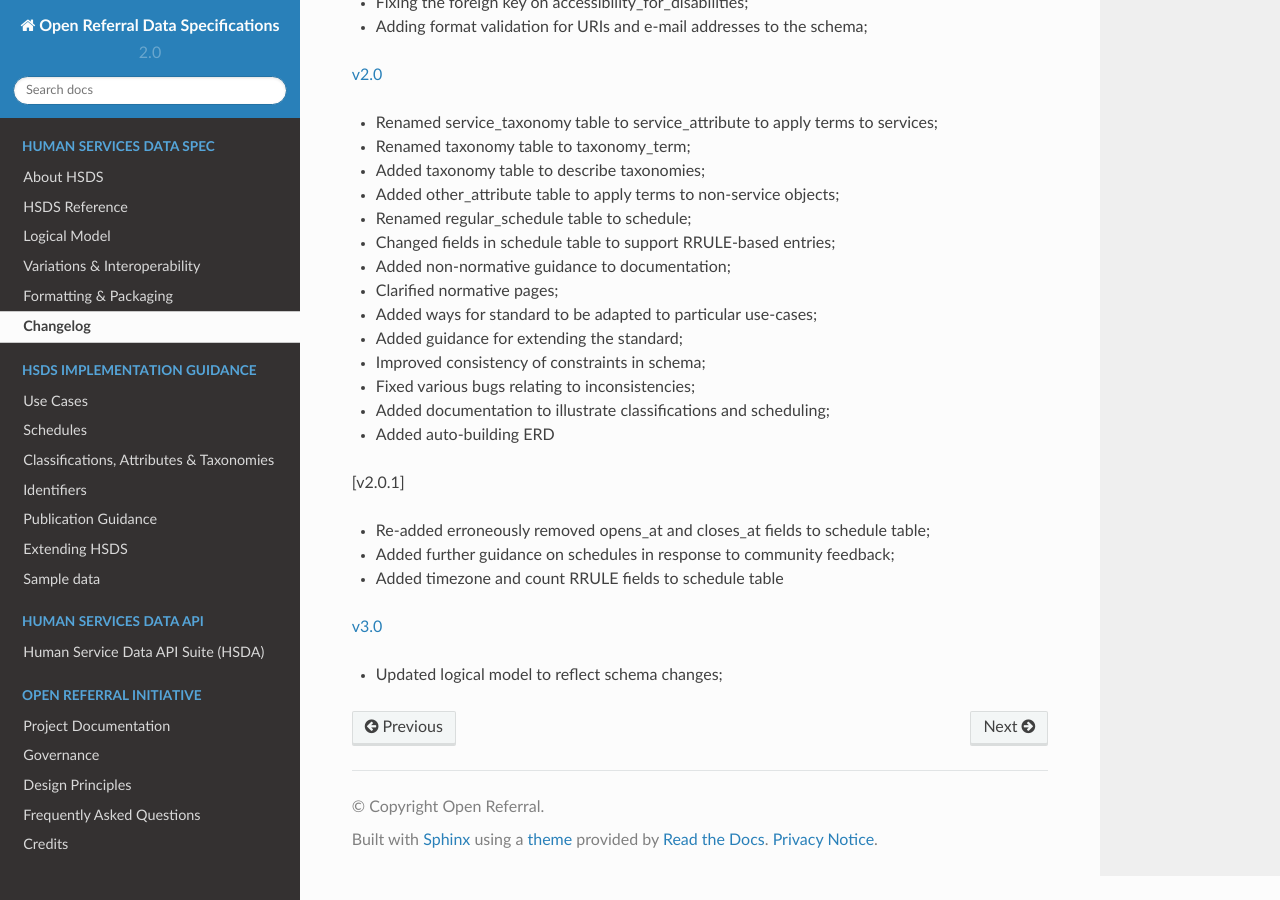
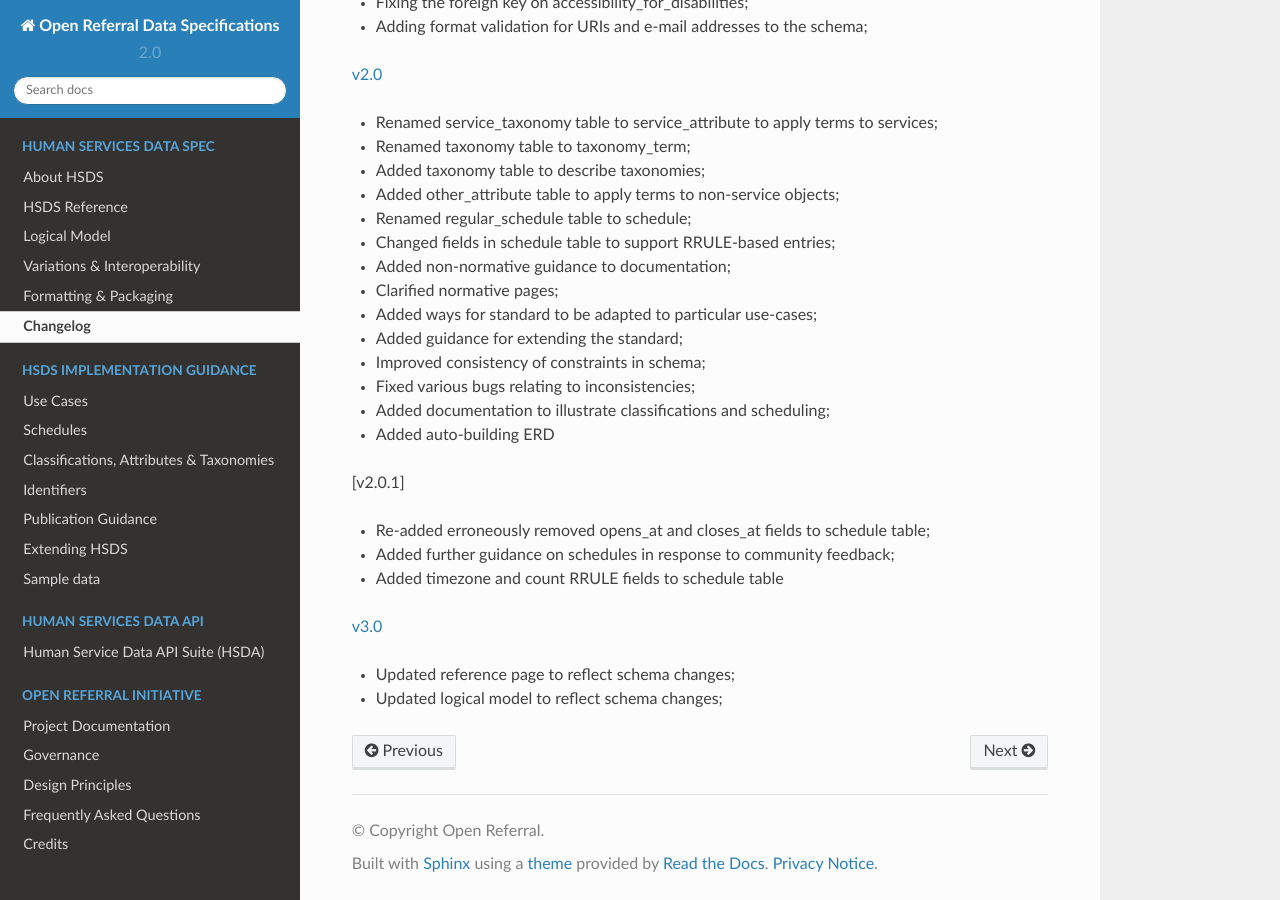
Before and after one commit to openreferral/specification, a Sphinx documentation site: the page built from docs/hsds/changelog.md, in a window 1280 px wide and 900 px high, scrolled down 1921 px. Built offline with Sphinx 7.4.7 and the Read the Docs theme 2.0.0, drawn with Linux system fonts in a browser that asks for light colours; pages that are not in the unit, such as notebooks, are missing from menus; a script that is not in the unit is left out; comment, search, counter and statistics services are not loaded.

Commit message:
update changelog

```diff
--- a/docs/hsds/changelog.md
+++ b/docs/hsds/changelog.md
@@ -99,4 +99,5 @@ No changes.
 * Added timezone and count RRULE fields to schedule table
 
 [v3.0](https://github.com/openreferral/specification/milestone/7)
+* Updated reference page to reflect schema changes;
 * Updated logical model to reflect schema changes;
```
